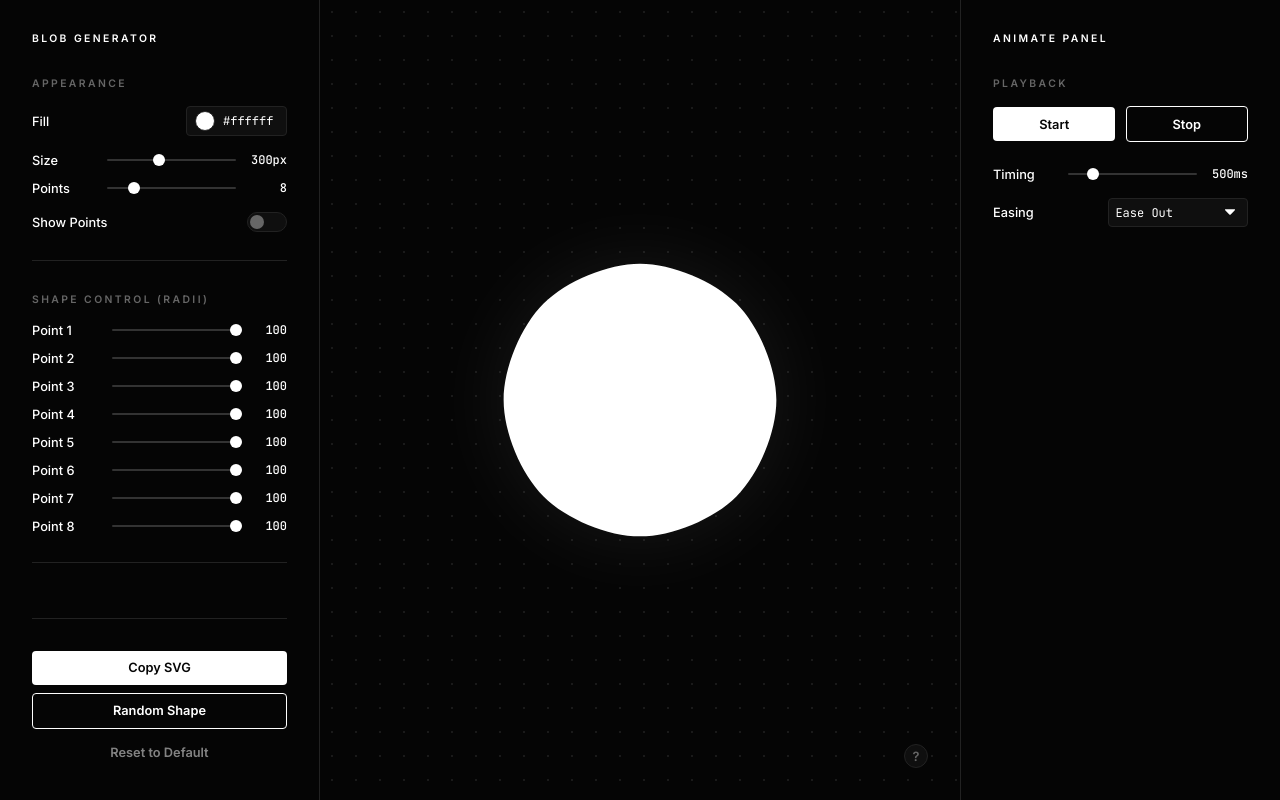
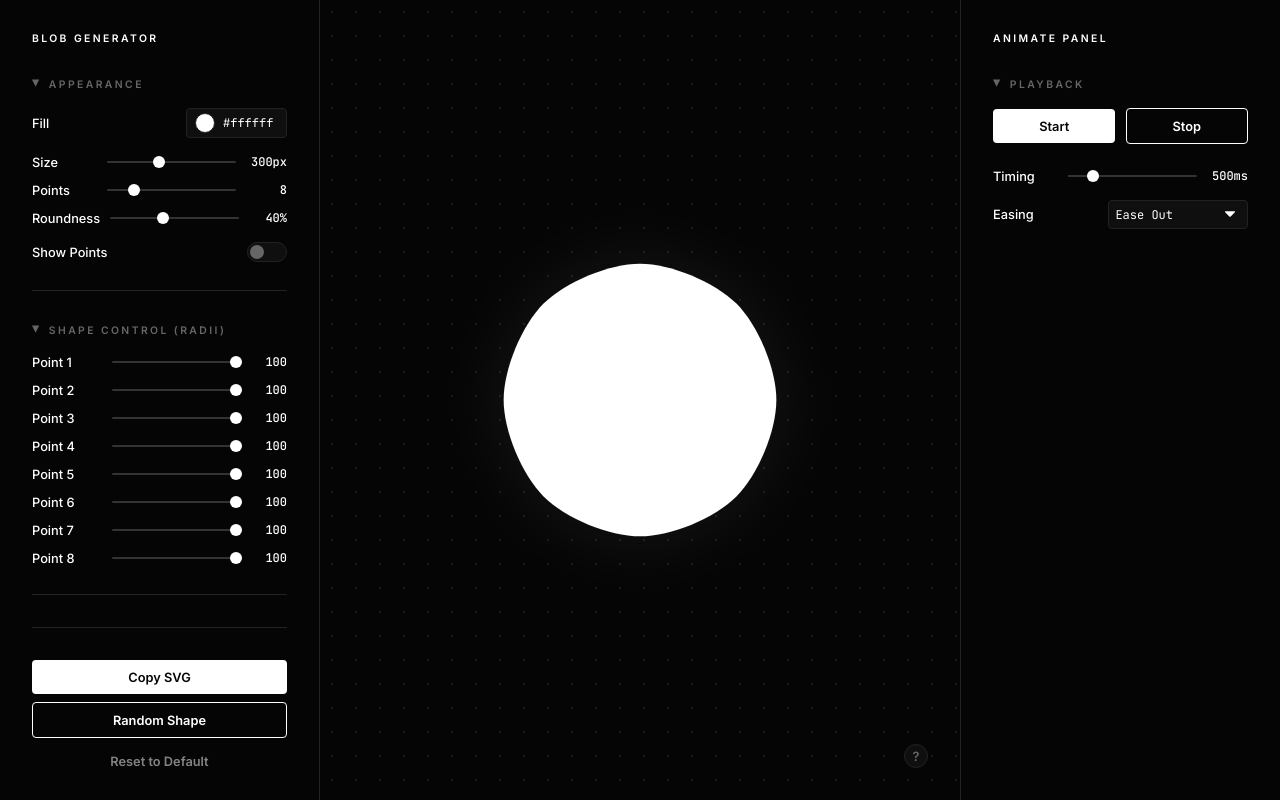
Before and after one commit to sxng33th/blob, a plain HTML site: page index.html in a window 1280 px wide. Drawn offline with Linux system fonts and the light colour scheme.

Commit message:
added collapsible menus

```diff
--- a/index.html
+++ b/index.html
@@ -14,8 +14,8 @@
       <h1>BLOB GENERATOR</h1>
     </div>
 
-    <section class="control-group">
-      <label class="section-header">APPEARANCE</label>
+    <details class="control-group" open>
+      <summary class="section-header">APPEARANCE</summary>
       <div class="color-input">
         <span class="label">Fill</span>
         <div class="color-with-hex">
@@ -33,6 +33,11 @@
           <input type="range" id="points-slider" min="3" max="30" value="8">
           <span class="value" id="points-val">8</span>
       </div>
+      <div class="input-row">
+          <span class="label">Roundness</span>
+          <input type="range" id="roundness-slider" min="0" max="100" value="40">
+          <span class="value" id="roundness-val">40%</span>
+      </div>
       <div class="toggle-row" style="margin-top: 1rem;">
         <span class="label">Show Points</span>
         <label class="toggle-switch">
@@ -40,14 +45,14 @@
           <span class="toggle-slider"></span>
         </label>
       </div>
-    </section>
+    </details>
 
-    <section class="control-group">
-      <label class="section-header">SHAPE CONTROL (RADII)</label>
+    <details class="control-group" open>
+      <summary class="section-header">SHAPE CONTROL (RADII)</summary>
       <div id="dynamic-controls">
          <!-- Sliders populated dynamically -->
       </div>
-    </section>
+    </details>
 
     <section class="action-group">
       <button class="btn-primary" id="copy-btn">Copy SVG</button>
@@ -71,8 +76,8 @@
       <h1>ANIMATE PANEL</h1>
     </div>
 
-    <section class="control-group">
-      <label class="section-header">PLAYBACK</label>
+    <details class="control-group" open>
+      <summary class="section-header">PLAYBACK</summary>
       <div class="input-row" style="margin-bottom: 1.5rem;">
         <button class="btn-primary" id="play-btn" style="width: 48%;">Start</button>
         <button class="btn-secondary" id="stop-btn" style="width: 48%;">Stop</button>
@@ -96,7 +101,7 @@
             <option value="cubic-bezier(0.68, -0.55, 0.265, 1.55)">Bouncy</option>
           </select>
       </div>
-    </section>
+    </details>
   </aside>
 </div>
 
--- a/script.js
+++ b/script.js
@@ -6,6 +6,8 @@ const sizeSlider = document.getElementById('size-slider');
 const sizeVal = document.getElementById('size-val');
 const pointsSlider = document.getElementById('points-slider');
 const pointsVal = document.getElementById('points-val');
+const roundnessSlider = document.getElementById('roundness-slider');
+const roundnessVal = document.getElementById('roundness-val');
 const fillColor = document.getElementById('fill-color');
 const fillHex = document.getElementById('fill-hex');
 const toast = document.getElementById('toast');
@@ -59,6 +61,10 @@ function getPoints() {
 function generatePath() {
   const pts = getPoints();
   const n = pts.length;
+
+  const roundness = parseInt(roundnessSlider.value) / 100;
+  const k = roundness * 0.4;
+
   if(n === 0) return '';
 
   let d = `M ${pts[0].x},${pts[0].y}`;
@@ -68,11 +74,11 @@ function generatePath() {
     let p2 = pts[(i + 1) % n];
     let p3 = pts[(i + 2) % n];
 
-    let cp1x = p1.x + (p2.x - p0.x) / 6;
-    let cp1y = p1.y + (p2.y - p0.y) / 6;
+    let cp1x = p1.x + (p2.x - p0.x) * k;
+    let cp1y = p1.y + (p2.y - p0.y) * k;
 
-    let cp2x = p2.x - (p3.x - p1.x) / 6;
-    let cp2y = p2.y - (p3.y - p1.y) / 6;
+    let cp2x = p2.x - (p3.x - p1.x) * k;
+    let cp2y = p2.y - (p3.y - p1.y) * k;
 
     d += ` C ${cp1x},${cp1y} ${cp2x},${cp2y} ${p2.x},${p2.y}`;
   }
@@ -179,6 +185,11 @@ showPointsToggle.addEventListener('change', (e) => {
   pointsGroup.style.opacity = e.target.checked ? '1' : '0';
 });
 
+roundnessSlider.addEventListener('input', (e) => {
+  roundnessVal.textContent = `${e.target.value}%`;
+  updateBlob();
+});
+
 sizeSlider.addEventListener('input', (e) => {
   const val = e.target.value;
   sizeVal.textContent = `${val}px`;
@@ -230,6 +241,8 @@ function reset() {
   numPoints = 8;
   pointsSlider.value = numPoints;
   pointsVal.textContent = numPoints;
+  roundnessSlider.value = 40;
+  roundnessVal.textContent = '40%';
   showPointsToggle.checked = false;
   pointsGroup.style.opacity = '0';
   initRadii();
--- a/style.css
+++ b/style.css
@@ -75,13 +75,13 @@ aside.right-sidebar {
   color: var(--text-main);
 }
 
-.control-group {
+details.control-group {
   margin-bottom: 2rem;
   border-bottom: 1px solid var(--border);
   padding-bottom: 1rem;
 }
 
-.control-group:last-child {
+details.control-group:last-child {
   border-bottom: none;
 }
 
@@ -94,8 +94,9 @@ aside.right-sidebar {
   padding-top: 2rem;
 }
 
-label.section-header {
-  display: block;
+summary.section-header {
+  display: flex;
+  align-items: center;
   font-family: 'Inter', sans-serif;
   font-size: 0.65rem;
   font-weight: 600;
@@ -103,6 +104,25 @@ label.section-header {
   letter-spacing: 0.15rem;
   color: var(--text-dim);
   margin-bottom: 1rem;
+  cursor: pointer;
+  list-style: none;
+  outline: none;
+}
+
+summary.section-header::-webkit-details-marker {
+  display: none;
+}
+
+summary.section-header::before {
+  content: '▸';
+  display: inline-block;
+  margin-right: 0.5rem;
+  transition: transform 0.2s ease;
+  font-size: 0.8rem;
+}
+
+details.control-group[open] summary.section-header::before {
+  transform: rotate(90deg);
 }
 
 .input-row {
```
